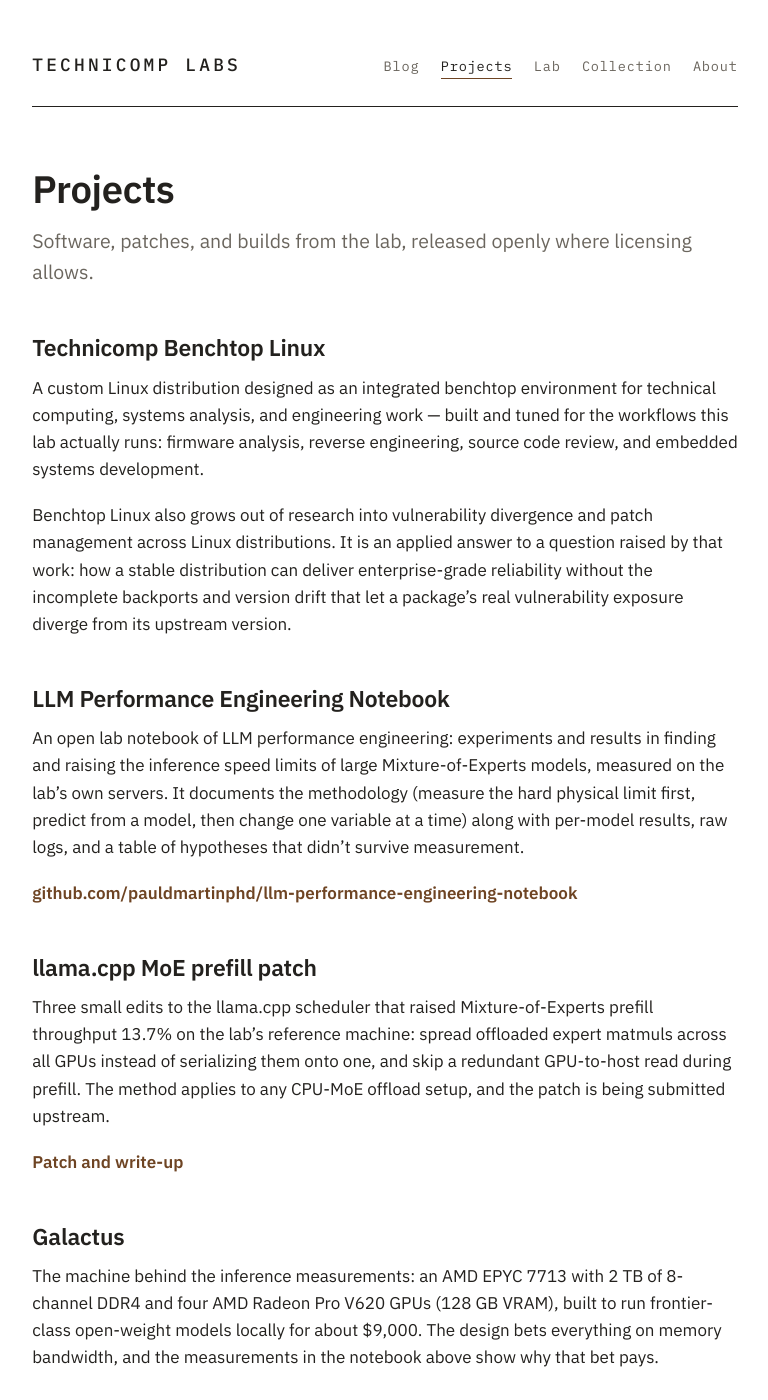
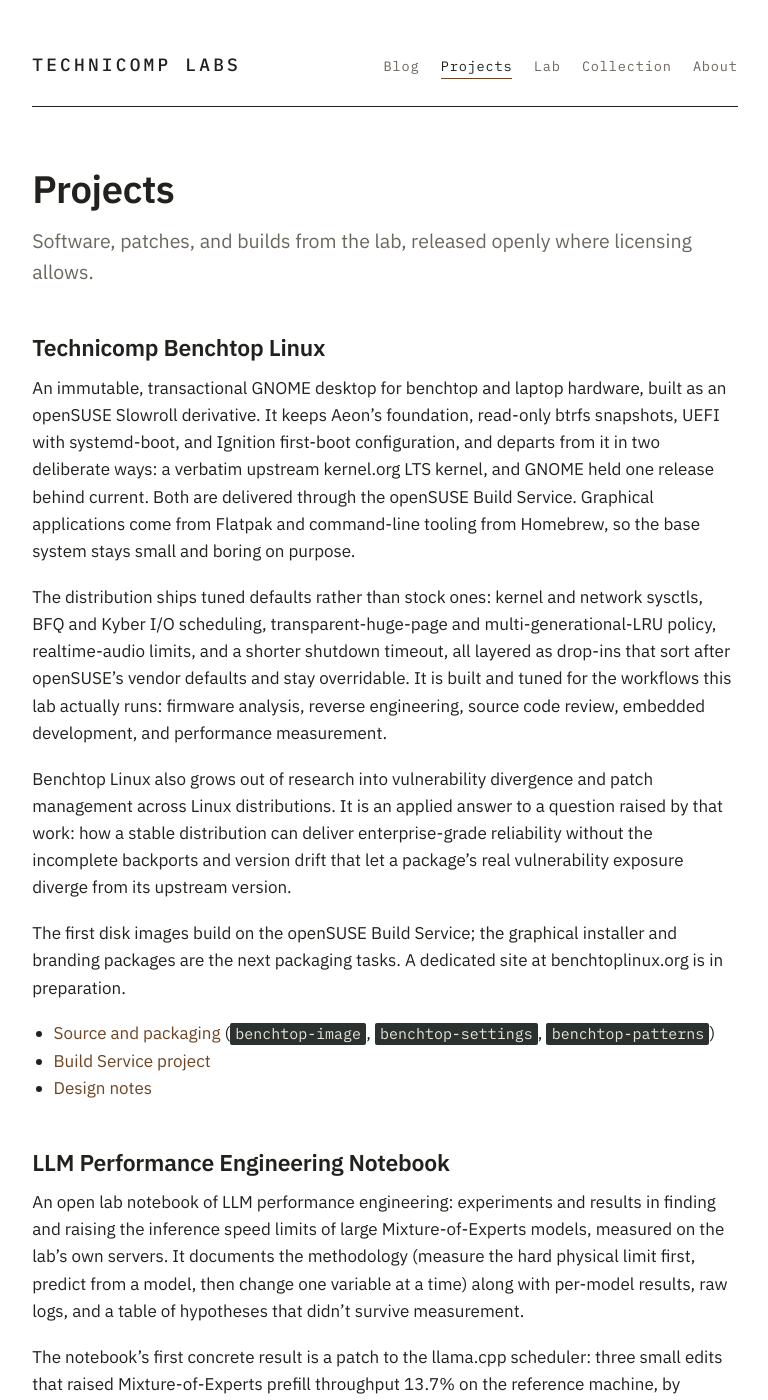
Before and after one commit to TechnicompLabs/technicomplabs.github.io, a Jekyll site: the page built from _pages/projects.md, in a window 1280 px wide and 1400 px high. Shown: the whole window, without its empty margins (255-1023 px from the left). Built offline with Jekyll 4.4.1, drawn with Linux system fonts in a browser that asks for light colours; some of the changed text lies outside the part shown.

Commit message:
Projects: expand Benchtop Linux, merge notebook/patch/Galactus, drop build cost

```diff
--- a/_pages/projects.md
+++ b/_pages/projects.md
@@ -6,49 +6,30 @@ subtitle: "Software, patches, and builds from the lab, released openly where lic
 
 ## Technicomp Benchtop Linux
 
-A custom Linux distribution designed as an integrated
-benchtop environment for technical computing, systems analysis, and engineering
-work — built and tuned for the workflows this lab actually runs: firmware
-analysis, reverse engineering, source code review, and embedded systems
-development.
+An immutable, transactional GNOME desktop for benchtop and laptop hardware, built as an openSUSE Slowroll derivative. It keeps Aeon's foundation, read-only btrfs snapshots, UEFI with systemd-boot, and Ignition first-boot configuration, and departs from it in two deliberate ways: a verbatim upstream kernel.org LTS kernel, and GNOME held one release behind current. Both are delivered through the openSUSE Build Service. Graphical applications come from Flatpak and command-line tooling from Homebrew, so the base system stays small and boring on purpose.
 
-Benchtop Linux also grows out of research into vulnerability divergence and
-patch management across Linux distributions. It is an applied answer to a
-question raised by that work: how a stable distribution can deliver
-enterprise-grade reliability without the incomplete backports and version
-drift that let a package's real vulnerability exposure diverge from its
-upstream version.
+The distribution ships tuned defaults rather than stock ones: kernel and network sysctls, BFQ and Kyber I/O scheduling, transparent-huge-page and multi-generational-LRU policy, realtime-audio limits, and a shorter shutdown timeout, all layered as drop-ins that sort after openSUSE's vendor defaults and stay overridable. It is built and tuned for the workflows this lab actually runs: firmware analysis, reverse engineering, source code review, embedded development, and performance measurement.
+
+Benchtop Linux also grows out of research into vulnerability divergence and patch management across Linux distributions. It is an applied answer to a question raised by that work: how a stable distribution can deliver enterprise-grade reliability without the incomplete backports and version drift that let a package's real vulnerability exposure diverge from its upstream version.
+
+The first disk images build on the openSUSE Build Service; the graphical installer and branding packages are the next packaging tasks. A dedicated site at benchtoplinux.org is in preparation.
+
+- [Source and packaging](https://github.com/TechnicompLabs) (`benchtop-image`, `benchtop-settings`, `benchtop-patterns`)
+- [Build Service project](https://build.opensuse.org/project/show/home:technicomp)
+- [Design notes](https://github.com/pauldmartinphd/benchtop-notes)
 
 ## LLM Performance Engineering Notebook
 
-An open lab notebook of LLM performance engineering: experiments and results
-in finding and raising the inference speed limits of large Mixture-of-Experts
-models, measured on the lab's own servers. It documents the methodology
-(measure the hard physical limit first, predict from a model, then change one
-variable at a time) along with per-model results, raw logs, and a table of
-hypotheses that didn't survive measurement.
+An open lab notebook of LLM performance engineering: experiments and results in finding and raising the inference speed limits of large Mixture-of-Experts models, measured on the lab's own servers. It documents the methodology (measure the hard physical limit first, predict from a model, then change one variable at a time) along with per-model results, raw logs, and a table of hypotheses that didn't survive measurement.
 
-**[github.com/pauldmartinphd/llm-performance-engineering-notebook](https://github.com/pauldmartinphd/llm-performance-engineering-notebook)**
+The notebook's first concrete result is a patch to the llama.cpp scheduler: three small edits that raised Mixture-of-Experts prefill throughput 13.7% on the reference machine, by spreading offloaded expert matmuls across all GPUs instead of serializing them onto one and skipping a redundant GPU-to-host read during prefill. The method applies to any CPU-MoE offload setup, and the patch is being submitted upstream.
 
-## llama.cpp MoE prefill patch
-
-Three small edits to the llama.cpp scheduler that raised Mixture-of-Experts
-prefill throughput 13.7% on the lab's reference machine: spread offloaded
-expert matmuls across all GPUs instead of serializing them onto one, and skip
-a redundant GPU-to-host read during prefill. The method applies to any
-CPU-MoE offload setup, and the patch is being submitted upstream.
-
-**[Patch and write-up](https://github.com/pauldmartinphd/llm-performance-engineering-notebook/tree/main/patches)**
-
-## Galactus
-
-The machine behind the inference measurements: an AMD EPYC 7713 with 2 TB of
-8-channel DDR4 and four AMD Radeon Pro V620 GPUs (128 GB VRAM), built to run
-frontier-class open-weight models locally for about $9,000. The design bets
-everything on memory bandwidth, and the measurements in the notebook above
-show why that bet pays.
+The machine behind the measurements is Galactus: an AMD EPYC 7713 with 2 TB of 8-channel DDR4 and four AMD Radeon Pro V620 GPUs (128 GB VRAM), built to run frontier-class open-weight models locally. The design bets everything on memory bandwidth, and the measurements in the notebook show why that bet pays.
 
 <figure>
   <img src="/assets/images/galactus-build.jpg" alt="Galactus: LLM inference server build with four AMD Radeon Pro V620 GPUs and an EPYC 7713 in a Jonsbo N5 chassis">
   <figcaption>Galactus mid-build: four Radeon Pro V620s with custom fan shrouds in a Jonsbo N5 chassis.</figcaption>
 </figure>
+
+- [Notebook, results, and raw logs](https://github.com/pauldmartinphd/llm-performance-engineering-notebook)
+- [The prefill patch](https://github.com/pauldmartinphd/llm-performance-engineering-notebook/tree/main/patches)
```
